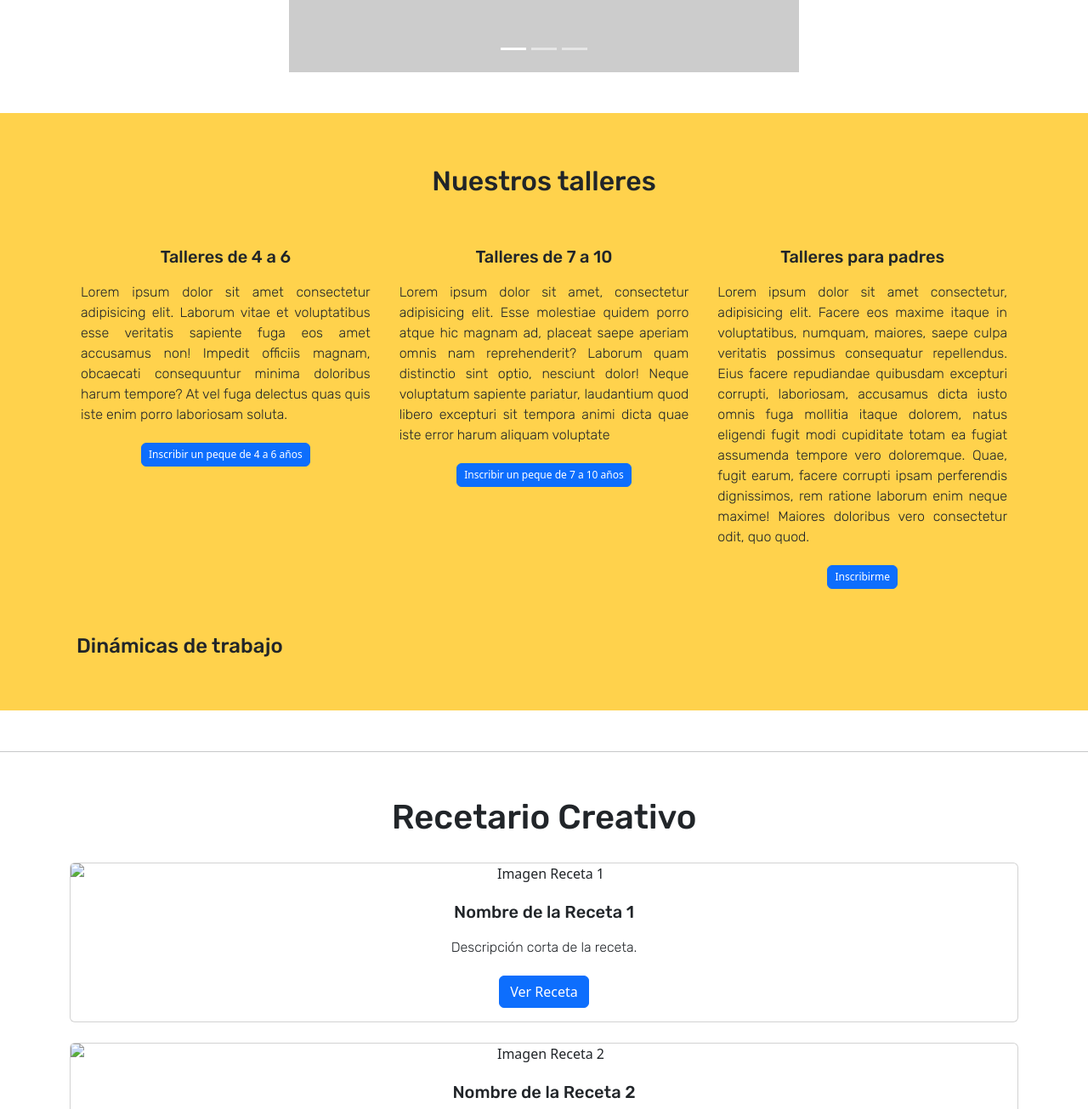
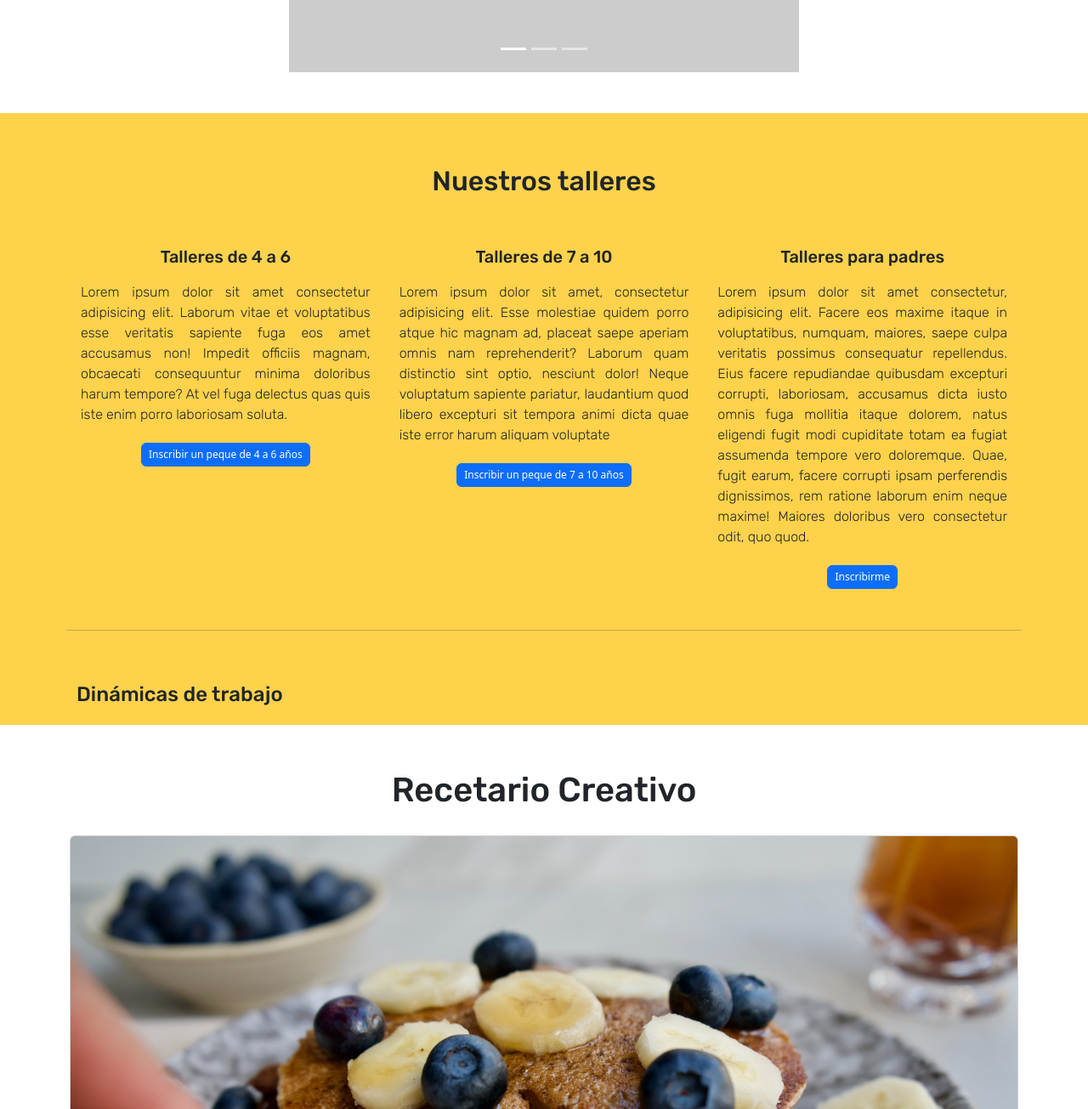
Before and after one commit to JuanCPoos/WebNutricion, a website: page pages/escuelitasaludable.html in a window 1280 px wide. Shown: the part 800-2105 px from the top of the page at 85% size. Drawn offline with nearby package versions, Linux system fonts and the light colour scheme; placeholder pictures from the web are drawn by us.

Commit message:
se agregaro imagens a receta de /escuelitasaludable.html, mejorando scss y css

```diff
--- a/css/style.css
+++ b/css/style.css
@@ -50,9 +50,7 @@ header nav .logo_header a:hover {
 main {
     padding-top: 104px;
 }
-main section{
-    margin: 40px
-}
+
 main .img_bienvenida .seccionDos {
     background-color: #fff;
     position: relative;
@@ -108,17 +106,14 @@ main section .sobremi_pages h6{
 }
 
 /* escuelita saludable */
-main section .talleres{
+main .talleres{
     position: relative;
+    background-color: #ffc107b8;
 }
-main .bg-talleres{
-    background-color: #ffc107b8;
-    color: #fff;
-}
+
 main .bg-consultas{
     background-color: #7bac6abb;
     padding: 40px 0;
-
 }
 
 main section .bg-image{
--- a/pages/escuelitasaludable.html
+++ b/pages/escuelitasaludable.html
@@ -29,9 +29,8 @@
         <!-- logo-->
         <div id="logo" class="logo_header">
           <a class="navbar-brand" href="/index.html">Lic. en Nutrición Evelyn Schroeder</a>
-                    <button class="navbar-toggler" type="button" data-bs-toggle="offcanvas"
-                        data-bs-target="#offcanvasDarkNavbar" aria-controls="offcanvasDarkNavbar"
-                        aria-label="Toggle navigation">
+          <button class="navbar-toggler" type="button" data-bs-toggle="offcanvas" data-bs-target="#offcanvasDarkNavbar"
+            aria-controls="offcanvasDarkNavbar" aria-label="Toggle navigation">
             <span class="navbar-toggler-icon"></span>
           </button>
         </div>
@@ -64,13 +63,10 @@
                   Escuelita Saludable
                 </a>
                 <ul class="dropdown-menu dropdown-menu-dark">
-                                    <li><a class="dropdown-item"
-                                            href="/pages/escuelitasaludable.html#talleres">Talleres</a></li>
-                                    <li><a class="dropdown-item"
-                                            href="/pages/escuelitasaludable.html#consultas">Consultas</a>
+                  <li><a class="dropdown-item" href="/pages/escuelitasaludable.html#talleres">Talleres</a></li>
+                  <li><a class="dropdown-item" href="/pages/escuelitasaludable.html#consultas">Consultas</a>
                   </li>
-                                    <li><a class="dropdown-item"
-                                            href="/pages/escuelitasaludable.html#recetas">Recetas</a></li>
+                  <li><a class="dropdown-item" href="/pages/escuelitasaludable.html#recetas">Recetas</a></li>
                 </ul>
               </li>
             </ul>
@@ -91,6 +87,7 @@
       </h1>
     </div>
     <div class="text-center">
+      <!--- section -->
       <section class="container my-5">
         <p>La escuela saludable es una iniciativa que busca promover el desarrollo integral de los niños y de la
           familia. Lorem ipsum dolor sit amet consectetur adipisicing elit. Obcaecati dolorem ea laudantium
@@ -110,8 +107,8 @@
       <section id="carrousel" class="container my-5">
         <div id="carouselExampleIndicators" class="carousel slide">
           <div class="carousel-indicators">
-                      <button type="button" data-bs-target="#carouselExampleIndicators" data-bs-slide-to="0"
-                          class="active" aria-current="true" aria-label="Slide 1"></button>
+            <button type="button" data-bs-target="#carouselExampleIndicators" data-bs-slide-to="0" class="active"
+              aria-current="true" aria-label="Slide 1"></button>
             <button type="button" data-bs-target="#carouselExampleIndicators" data-bs-slide-to="1"
               aria-label="Slide 2"></button>
             <button type="button" data-bs-target="#carouselExampleIndicators" data-bs-slide-to="2"
@@ -142,9 +139,9 @@
 
       </section>
       <!-- Talleres -->
-            <div class="bg-talleres">
-              <section id="talleres" class="container my-5 talleres">
-                <div class="talleres my-5 p-2 text-dark">
+      <section id="talleres" class="talleres">
+        <div class="bg-talleres container">
+          <div class="my-5 p-2">
             <h2 class="my-5">Nuestros talleres</h2>
             <div class="row">
               <div class="col">
@@ -184,32 +181,32 @@
                   Inscribirme
                 </button>
               </div>
-                        <h4 class="my-5">Dinámicas de trabajo</h4>
+              <hr class="my-5">
+              <h4 class="my-2">Dinámicas de trabajo</h4>
+
             </div>
 
           </div>
+        </div>
       </section>
-            </div>
-
-            <hr>
-
-
       <!--- Recetas -->
       <section id="recetas" class="container my-5">
         <h1 class="text-center my-4">Recetario Creativo</h1>
         <!-- Receta 1 -->
         <div class="card mb-4">
-                    <img src="imagen_receta1.jpg" class="card-img-top" alt="Imagen Receta 1">
+          <img src="/assets/images/imagen_receta1.jpg" class="card-img-top" alt="Imagen Receta 1">
           <div class="card-body">
             <h5 class="card-title">Nombre de la Receta 1</h5>
             <p class="card-text">Descripción corta de la receta.</p>
+
+            <!-- crear una nueva página para ir viendo todas las recetas-->
             <a href="#" class="btn btn-primary">Ver Receta</a>
           </div>
         </div>
 
         <!-- Receta 2 -->
         <div class="card mb-4">
-                    <img src="imagen_receta2.jpg" class="card-img-top" alt="Imagen Receta 2">
+          <img src="/assets/images/imagen_receta2.jpg" class="card-img-top" alt="Imagen Receta 2">
           <div class="card-body">
             <h5 class="card-title">Nombre de la Receta 2</h5>
             <p class="card-text">Descripción corta de la receta.</p>
@@ -232,8 +229,7 @@
             </div>
             <div class="mb-3">
               <label for="exampleFormControlInput2" class="form-label">Correo electrónico</label>
-                        <input type="email" class="form-control" id="exampleFormControlInput2"
-                            placeholder="name@example.com">
+              <input type="email" class="form-control" id="exampleFormControlInput2" placeholder="name@example.com">
             </div>
             <div class="mb-3">
               <label for="exampleFormControlTextarea1" class="form-label">Mensaje</label>
@@ -261,13 +257,8 @@
           <form class="container">
             <div class="input-group">
               <span class="input-group-text" id="basic-addon1">@</span>
-                  <input
-                    type="text"
-                    class="form-control"
-                    placeholder="email"
-                    aria-label="Username"
-                    aria-describedby="basic-addon1"
-                  />
+              <input type="text" class="form-control" placeholder="email" aria-label="Username"
+                aria-describedby="basic-addon1" />
               <button type="button" class="btn btn-success">
                 Suscribirme
               </button>
@@ -282,25 +273,29 @@
             <li>
               <a class="text-success" href="/index.html">Inicio</a>
             </li>
-                <span><p>|</p></span>
+            <span>
+              <p>|</p>
+            </span>
             <li>
-                  <a class="text-success" href="/pages/destacados.html"
-                    >Destacados</a
-                  >
+              <a class="text-success" href="/pages/destacados.html">Destacados</a>
             </li>
-                <span><p>|</p></span>
+            <span>
+              <p>|</p>
+            </span>
             <li>
               <a class="text-success" href="/pages/hablemos.html">Hablemos</a>
             </li>
-                <span><p>|</p></span>
+            <span>
+              <p>|</p>
+            </span>
             <li>
               <a class="text-success" href="/pages/sobremi.html">Sobre mi</a>
             </li>
-                <span><p>|</p></span>
+            <span>
+              <p>|</p>
+            </span>
             <li class="escuela">
-                  <a class="text-success" href="/pages/escuelitasaludable.html"
-                    ><em>Escuelita Saludable</em></a
-                  >
+              <a class="text-success" href="/pages/escuelitasaludable.html"><em>Escuelita Saludable</em></a>
             </li>
           </ul>
         </div>
@@ -310,30 +305,22 @@
         <div class="col-md-8 col-lg-6">
           <ul class="redes">
             <li class="mx-4">
-                  <a href="#" class="icon-facebook"
-                    ><img src="/assets/ico/facebook-nuevo-48.png" alt="facebook"
-                  /></a>
+              <a href="#" class="icon-facebook"><img src="/assets/ico/facebook-nuevo-48.png" alt="facebook" /></a>
             </li>
             <li>
-                  <a
-                    href="https://www.instagram.com/nutrimama.eve/?utm_source=ig_web_button_share_sheet&igshid=OGQ5ZDc2ODk2ZA=="
-                    class="icon-instagram"
-                    ><img src="/assets/ico/instagram-viejo-48.png" alt=""
-                  /></a>
+              <a href="https://www.instagram.com/nutrimama.eve/?utm_source=ig_web_button_share_sheet&igshid=OGQ5ZDc2ODk2ZA=="
+                class="icon-instagram"><img src="/assets/ico/instagram-viejo-48.png" alt="" /></a>
             </li>
           </ul>
         </div>
         <div class="text-center col-md-4 col-lg-6">
-              <a href="#header"
-                ><img src="/assets/ico/arriba-48.png" alt="Ir arriba"
-              /></a>
+          <a href="#header"><img src="/assets/ico/arriba-48.png" alt="Ir arriba" /></a>
         </div>
       </div>
     </div>
   </footer>
   <!-- scripts -->
-      <script
-        src="https://cdn.jsdelivr.net/npm/bootstrap@5.3.2/dist/js/bootstrap.bundle.min.js"
+  <script src="https://cdn.jsdelivr.net/npm/bootstrap@5.3.2/dist/js/bootstrap.bundle.min.js"
     integrity="sha384-C6RzsynM9kWDrMNeT87bh95OGNyZPhcTNXj1NW7RuBCsyN/o0jlpcV8Qyq46cDfL"
     crossorigin="anonymous"></script>
   <!-- scripts AOL -->
--- a/scss/styles.scss
+++ b/scss/styles.scss
@@ -1,3 +1,7 @@
+/* Variables */
+$color-bg-section: #ffc107b8;
+
+
 header {
     background-color: rgb(13, 109, 90);
     width: 100%;
@@ -17,5 +21,84 @@ header {
             padding: 7px 10px;
             font-style: oblique;
         }
+
+        .navbar {
+            padding: 30px 0px;
+            ;
+        }
     }
+
 }
+
+main {
+    padding-top: 104px;
+
+    section {
+        margin: 40px;
+
+        h5 {
+            padding: 5px 0px;
+        }
+
+        .items_alim_saludable {
+            padding: 30px 40px;
+            background-color: antiquewhite;
+        }
+
+        .zona_videos {
+            display: flex;
+            flex-direction: column;
+            width: 100%;
+            margin: 0 auto;
+            align-items: center;
+            background-color: antiquewhite;
+            padding: 20px 0px;
+        }
+
+        .diploma {
+            width: 100%;
+            margin: 0 auto;
+        }
+
+        .sobremi_pages {
+            h6 {
+                background-color: rgb(54, 106, 128);
+                color: #fff;
+                font-weight: 300;
+                padding: 10px 0;
+                text-align: center;
+                margin: 40px 0;
+            }
+        }
+
+        .talleres{
+            position: relative;
+            background-color: $color-bg-section;
+        }
+    }
+
+    .img_bienvenida {
+
+        .seccionDos {
+            background-color: #fff;
+            position: relative;
+            top: auto
+        }
+    }
+
+    #titulo {
+
+        background-color: #b3f79cbb;
+        align-items: center;
+        box-shadow: 0px 4px 7px rgb(0, 0, 0, .5);
+
+        h1 {
+            font-family: 'Rubik', sans-serif;
+            font-weight: 600;
+            padding: 0;
+            margin: 0 auto;
+        }
+
+    }
+
+}
```
Also changed, not shown: assets/images/imagen_receta1.jpg (added), assets/images/imagen_receta2.jpg (added). Lines whose indentation alone changed are shown as unchanged.
